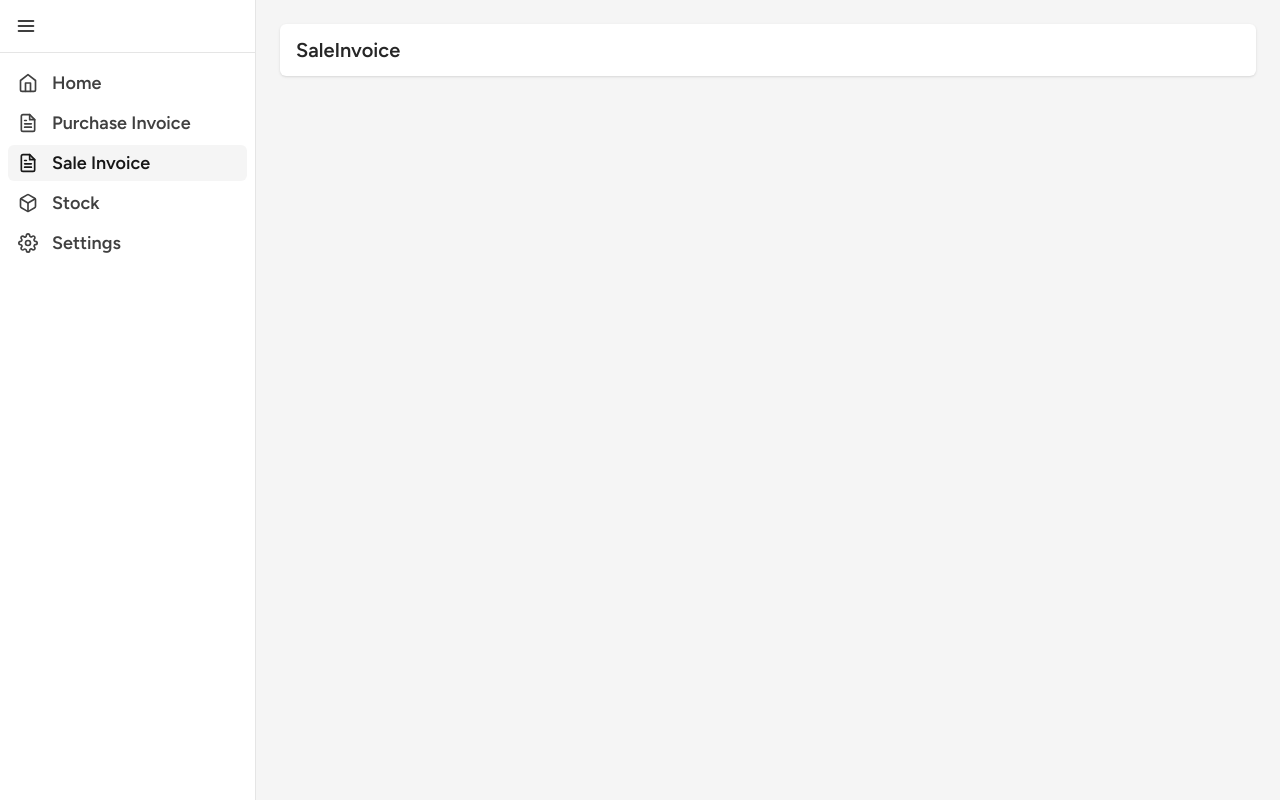
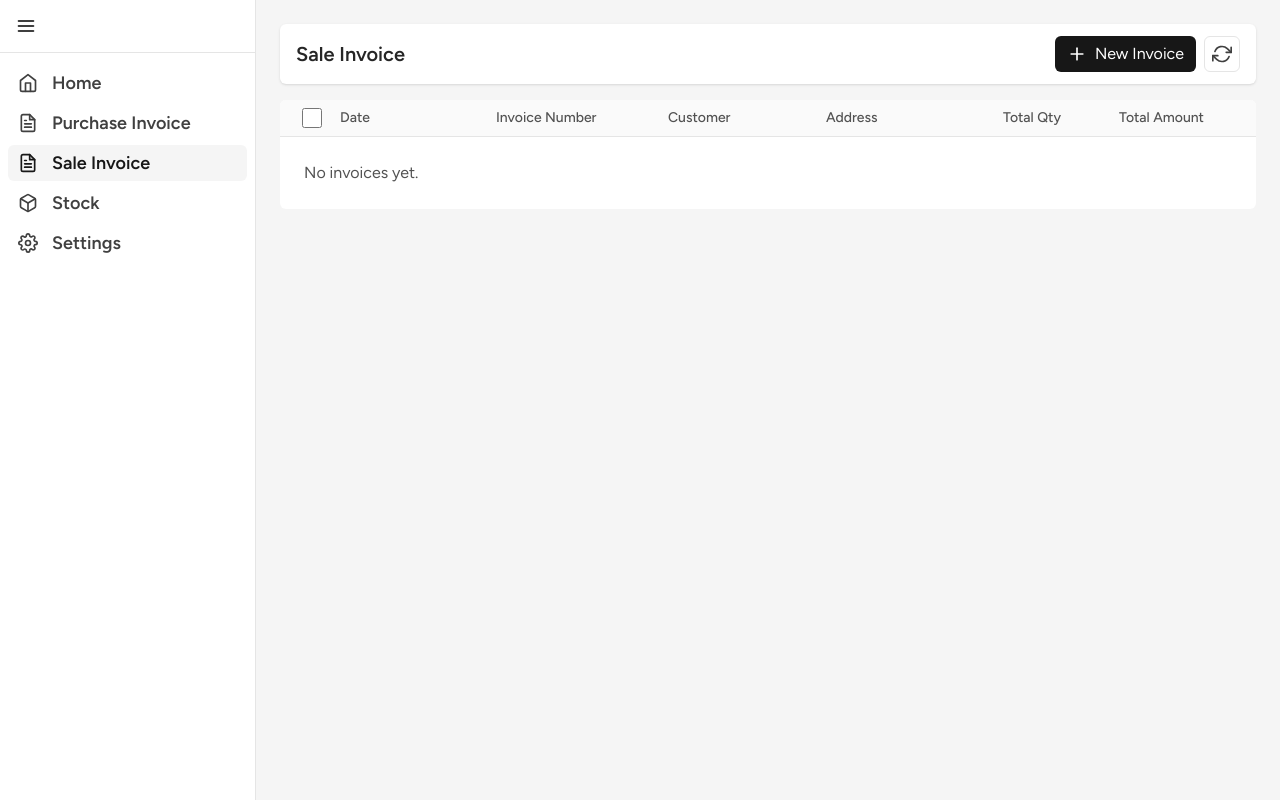
Before and after one commit to TheWilyde/legerly, a React (Vite) app: page /#/sale-invoice in a window 1280 px wide. Built offline with nearby package versions, Linux system fonts and the light colour scheme.

Commit message:
sales: list page uses sales API and matches purchase headers/layout

```diff
--- a/src/pages/SaleInvoice.tsx
+++ b/src/pages/SaleInvoice.tsx
@@ -1,9 +1,261 @@
+import {useEffect, useState} from 'react';
+import {Link} from 'react-router-dom';
+import {FiPlus, FiRefreshCw, FiChevronDown, FiTrash2} from 'react-icons/fi';
+
+type Invoice = {
+  id: number;
+  number: string;
+  supplierName: string;
+  total: number;
+  createdAt: string;
+  address?: string;
+  invoiceDate?: string;
+  totalQty: number;
+};
+
 export default function SaleInvoice() {
+  const [invoices, setInvoices] = useState<Invoice[]>([]);
+  const [loading, setLoading] = useState(false);
+  const [selectedIds, setSelectedIds] = useState<Set<number>>(new Set());
+  const [expandedId, setExpandedId] = useState<number | null>(null);
+
+  // Cache expanded invoice items and stock saleRate
+  const [itemsByInvoice, setItemsByInvoice] = useState<
+    Record<number, RendererInvoiceItem[]>
+  >({});
+  const [stockByCode, setStockByCode] = useState<Map<string, number>>(
+    new Map()
+  ); // code -> saleRate
+
+  const allSelected =
+    invoices.length > 0 && selectedIds.size === invoices.length;
+
+  async function load() {
+    setLoading(true);
+    try {
+      const data = await window.api?.sales.list();
+      if (data) setInvoices(data as any);
+    } finally {
+      setLoading(false);
+    }
+  }
+
+  function toggleSelect(id: number) {
+    setSelectedIds((prev) => {
+      const next = new Set(prev);
+      if (next.has(id)) next.delete(id);
+      else next.add(id);
+      return next;
+    });
+  }
+
+  function toggleSelectAll() {
+    setSelectedIds((prev) => {
+      if (prev.size === invoices.length) return new Set();
+      return new Set(invoices.map((i) => i.id));
+    });
+  }
+
+  async function handleDelete() {
+    if (selectedIds.size === 0) return;
+    await Promise.all(
+      [...selectedIds].map((id) => window.api?.sales.delete(id))
+    );
+    setSelectedIds(new Set());
+    await load();
+  }
+
+  useEffect(() => {
+    load();
+  }, []);
+
+  async function toggleExpand(inv: Invoice) {
+    setExpandedId((prev) => (prev === inv.id ? null : inv.id));
+    if (!itemsByInvoice[inv.id]) {
+      const data = await window.api?.sales.get(inv.id);
+      if (data) {
+        setItemsByInvoice((m) => ({...m, [inv.id]: data.items}));
+      }
+    }
+    if (stockByCode.size === 0) {
+      const stock = await window.api?.stock.list();
+      if (stock) {
+        const map = new Map<string, number>();
+        for (const s of stock) map.set(s.code, s.saleRate);
+        setStockByCode(map);
+      }
+    }
+  }
+
+  const fmtDate = (d?: string) => (d ? new Date(d).toLocaleDateString() : '');
+
   return (
-    <>
+    <div>
+      {/* Main header */}
       <header className="bg-white shadow flex items-center justify-between px-4 py-3 rounded-md">
-        <h1 className="text-xl font-semibold">SaleInvoice</h1>
+        <h1 className="text-xl font-semibold">Sale Invoice</h1>
+        <div className="flex items-center gap-2">
+          <Link
+            to="/sale-invoice/new"
+            className="inline-flex items-center gap-2 h-9 px-3 rounded-md bg-neutral-900 text-white">
+            <FiPlus className="size-5" />
+            <span>New Invoice</span>
+          </Link>
+          <button
+            className="inline-flex items-center justify-center w-9 h-9 rounded-md border border-neutral-200 hover:bg-neutral-100 text-neutral-700"
+            onClick={load}
+            disabled={loading}
+            title="Refresh">
+            <FiRefreshCw
+              className={`size-5 ${loading ? 'animate-spin' : ''}`}
+            />
+          </button>
+          {selectedIds.size > 0 && (
+            <button
+              className="inline-flex items-center gap-2 h-9 px-3 rounded-md border border-red-200 text-red-700 hover:bg-red-50"
+              onClick={handleDelete}
+              title="Delete selected">
+              <FiTrash2 className="size-5" />
+              <span>Delete</span>
+            </button>
+          )}
+        </div>
       </header>
-    </>
+
+      {/* Secondary header with columns + select-all */}
+      <div className="mt-4 bg-white rounded-md overflow-hidden">
+        <div className="flex items-center gap-3 px-4 py-2 bg-neutral-50 border-b border-neutral-200 text-sm font-medium text-neutral-600">
+          <div className="w-8 flex justify-center">
+            <input
+              type="checkbox"
+              className="size-5 accent-neutral-800"
+              checked={allSelected}
+              onChange={toggleSelectAll}
+              aria-label="Select all"
+            />
+          </div>
+          <div className="w-36">Date</div>
+          <div className="w-40">Invoice Number</div>
+          <div className="flex-1">Customer</div>
+          <div className="flex-1">Address</div>
+          <div className="w-24 text-center">Total Qty</div>
+          <div className="w-28 text-right">Total Amount</div>
+          <div className="w-6" aria-hidden />
+        </div>
+
+        {/* List */}
+        {invoices.length === 0 ? (
+          <div className="p-6 text-neutral-600">No invoices yet.</div>
+        ) : (
+          invoices.map((inv) => {
+            const isSelected = selectedIds.has(inv.id);
+            const isExpanded = expandedId === inv.id;
+            const date = inv.invoiceDate
+              ? fmtDate(inv.invoiceDate)
+              : fmtDate(inv.createdAt);
+            return (
+              <div key={inv.id} className="px-4">
+                <div className="flex items-center gap-3 py-2">
+                  {/* Multi-select checkbox */}
+                  <div className="w-8 flex justify-center">
+                    <input
+                      type="checkbox"
+                      className="size-5 accent-neutral-900"
+                      checked={isSelected}
+                      onChange={() => toggleSelect(inv.id)}
+                      title="Select invoice"
+                      onClick={(e) => e.stopPropagation()}
+                    />
+                  </div>
+
+                  {/* Clickable summary row */}
+                  <button
+                    onClick={() => toggleExpand(inv)}
+                    className="flex-1 group rounded-md px-2 py-2 hover:bg-neutral-50 text-left">
+                    <div className="flex items-center">
+                      <div className="w-36 text-neutral-900">{date}</div>
+                      <div className="w-40 font-medium text-neutral-900">
+                        {inv.number}
+                      </div>
+                      <div className="flex-1 text-neutral-700">
+                        {inv.supplierName}
+                      </div>
+                      <div className="flex-1 text-neutral-700 truncate">
+                        {inv.address ?? ''}
+                      </div>
+                      <div className="w-24 text-center tabular-nums">
+                        {inv.totalQty}
+                      </div>
+                      <div className="w-28 text-right tabular-nums font-semibold">
+                        {inv.total.toFixed(2)}
+                      </div>
+                      <div className="w-6 flex justify-end">
+                        <FiChevronDown
+                          className={`size-4 text-neutral-500 transition-transform ${
+                            isExpanded ? 'rotate-180' : ''
+                          }`}
+                        />
+                      </div>
+                    </div>
+                  </button>
+                </div>
+
+                {/* Expanded details */}
+                {isExpanded && (
+                  <div className="mx-7 mb-3 rounded-md border border-neutral-200 bg-neutral-50 p-3 text-sm text-neutral-700">
+                    <div className="flex items-center justify-between mb-2">
+                      <div className="font-semibold text-neutral-700">
+                        Items summary
+                      </div>
+                      <Link
+                        to={`/sale-invoice/new?id=${inv.id}`}
+                        className="inline-flex items-center gap-2 h-8 px-3 rounded-md border border-neutral-200 hover:bg-neutral-100"
+                        title="Edit invoice">
+                        Edit
+                      </Link>
+                    </div>
+                    <div className="overflow-x-auto">
+                      <div className="min-w-[560px]">
+                        <div className="grid grid-cols-[1fr_120px_120px_120px] gap-2 px-1 py-1 text-neutral-600 font-medium">
+                          <div>Item</div>
+                          <div className="text-center">Purchase Rate</div>
+                          <div className="text-center">Purchase Qty</div>
+                          <div className="text-center">Sale Rate</div>
+                        </div>
+                        {(itemsByInvoice[inv.id] ?? []).map((it) => {
+                          const saleRate = stockByCode.get(it.code) ?? 0;
+                          return (
+                            <div
+                              key={it.id}
+                              className="grid grid-cols-[1fr_120px_120px_120px] gap-2 px-1 py-1 border-t border-neutral-200">
+                              <div className="truncate">{it.name}</div>
+                              <div className="text-center tabular-nums">
+                                {it.rate.toFixed(2)}
+                              </div>
+                              <div className="text-center tabular-nums">
+                                {it.qty}
+                              </div>
+                              <div className="text-center tabular-nums">
+                                {saleRate.toFixed(2)}
+                              </div>
+                            </div>
+                          );
+                        })}
+                        {(!itemsByInvoice[inv.id] ||
+                          itemsByInvoice[inv.id].length === 0) && (
+                          <div className="px-1 py-2 text-neutral-500">
+                            No items.
+                          </div>
+                        )}
+                      </div>
+                    </div>
+                  </div>
+                )}
+              </div>
+            );
+          })
+        )}
+      </div>
+    </div>
   );
 }
```
